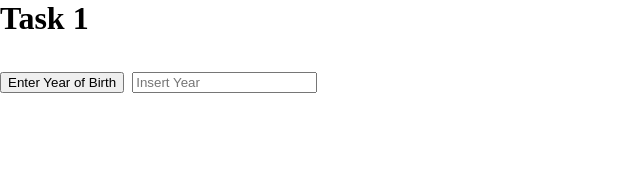
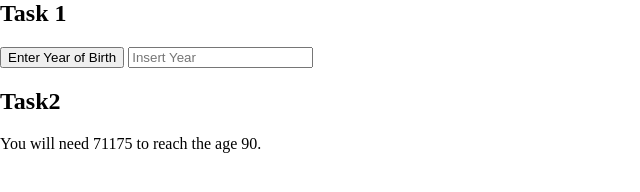
Before and after one commit to Serchman/internship-template, a plain HTML site: page internship/index.html in a window 1280 px wide. Shown: the whole page, without its empty margins (0-640 px from the left). Drawn offline with Linux system fonts and the light colour scheme.

Commit message:
Update index.html

```diff
--- a/internship/index.html
+++ b/internship/index.html
@@ -22,7 +22,7 @@
 
   </head>
 <body>
-	<h1>Task 1<h1/>
+	<h2>Task 1</h2>
 	<form name="myform" onSubmit="return handleClick()">
             <input name="Submit"  type="submit" value="Enter Year of Birth" >
             <input type="text" id="myVal1" placeholder="Insert Year">
@@ -30,6 +30,8 @@
         </form>
       <div id=task1></div>
 
+  <h2>Task2</h2>
+    <div id=task2></div>
 </body>
 <script type="text/javascript" src="tasks.js"></script>
 </html>
```
